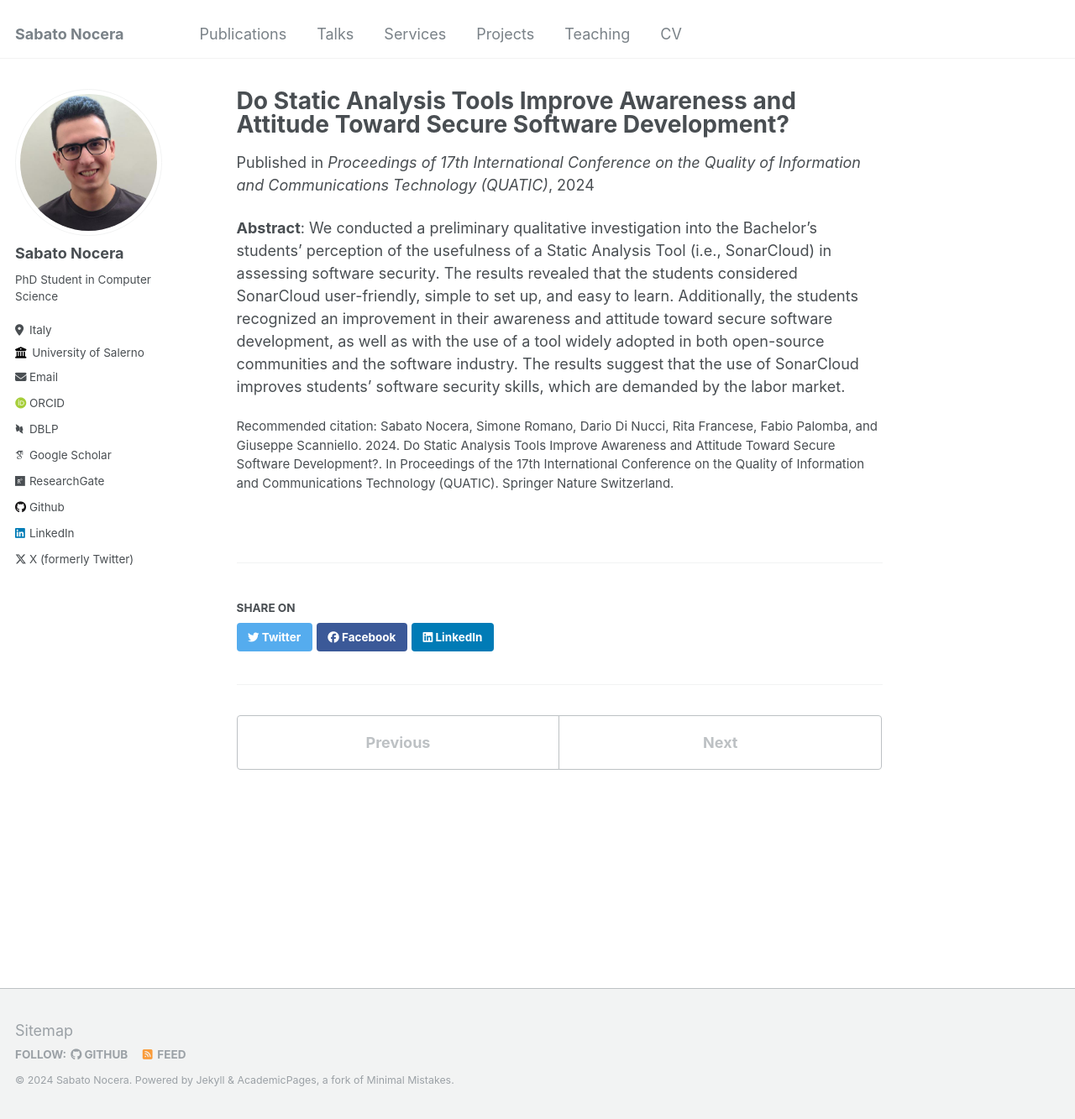
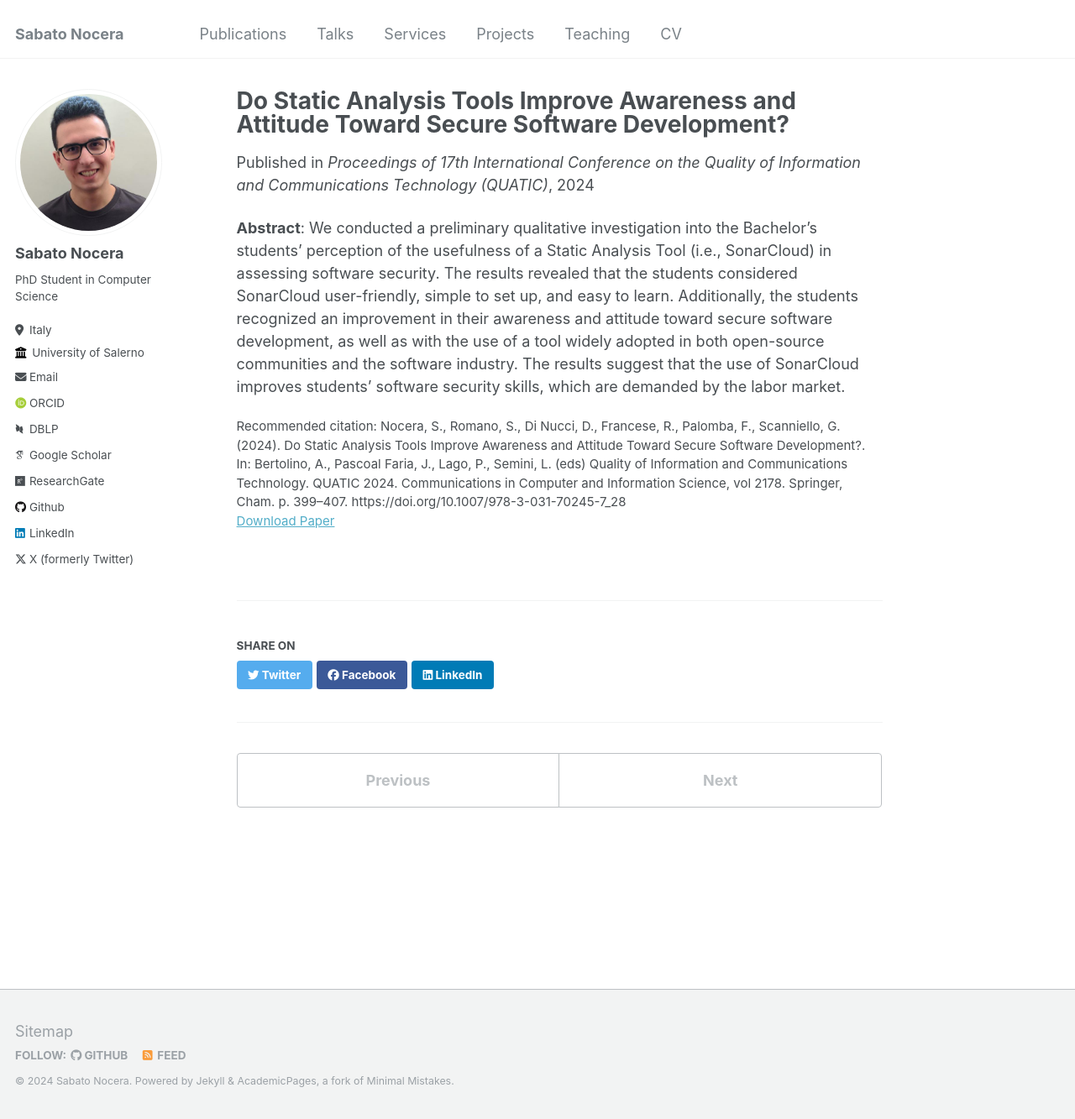
Before and after one commit to sabato-nocera/sabato-nocera.github.io, a Jekyll site: the page built from _publications/nocera_2024_quatic.md, in a window 1280 px wide and 1333 px high. Shown: the whole window at 84% size. Built offline with Jekyll 4.4.1, drawn with Linux system fonts in a browser that asks for light colours; some web fonts are replaced.

Commit message:
Update nocera_2024_quatic.md

```diff
--- a/_publications/nocera_2024_quatic.md
+++ b/_publications/nocera_2024_quatic.md
@@ -2,12 +2,12 @@
 title: "Do Static Analysis Tools Improve Awareness and Attitude Toward Secure Software Development?"
 collection: publications
 permalink: /publication/nocera_2024_quatic
-excerpt: # "This study found that a Static Analysis Tool like SonarCloud can be beneficial in improving students' awareness and attitude toward secure software development, aligning with industry demands."
+excerpt: #
 date: 2024-09-11
 venue: 'Proceedings of 17th International Conference on the Quality of Information and Communications Technology (QUATIC)'
 slidesurl: # 'http://academicpages.github.io/files/slides1.pdf'
-paperurl: # 'https://doi.org/10.1145/3639474.3640073'
-citation: "Sabato Nocera, Simone Romano, Dario Di Nucci, Rita Francese, Fabio Palomba, and Giuseppe Scanniello. 2024. Do Static Analysis Tools Improve Awareness and Attitude Toward Secure Software Development?. In Proceedings of the 17th International Conference on the Quality of Information and Communications Technology (QUATIC). Springer Nature Switzerland."
+paperurl: 'https://doi.org/10.1007/978-3-031-70245-7_28'
+citation: "Nocera, S., Romano, S., Di Nucci, D., Francese, R., Palomba, F., Scanniello, G. (2024). Do Static Analysis Tools Improve Awareness and Attitude Toward Secure Software Development?. In: Bertolino, A., Pascoal Faria, J., Lago, P., Semini, L. (eds) Quality of Information and Communications Technology. QUATIC 2024. Communications in Computer and Information Science, vol 2178. Springer, Cham. p. 399–407. https://doi.org/10.1007/978-3-031-70245-7_28"
 ---
 
 **Abstract**: We conducted a preliminary qualitative investigation into the Bachelor’s students’ perception of the usefulness of a Static Analysis Tool (i.e., SonarCloud) in assessing software security. The results revealed that the students considered SonarCloud user-friendly, simple to set up, and easy to learn. Additionally, the students recognized an improvement in their awareness and attitude toward secure software development, as well as with the use of a tool widely adopted in both open-source communities and the software industry. The results suggest that the use of SonarCloud improves students’ software security skills, which are demanded by the labor market.
```
